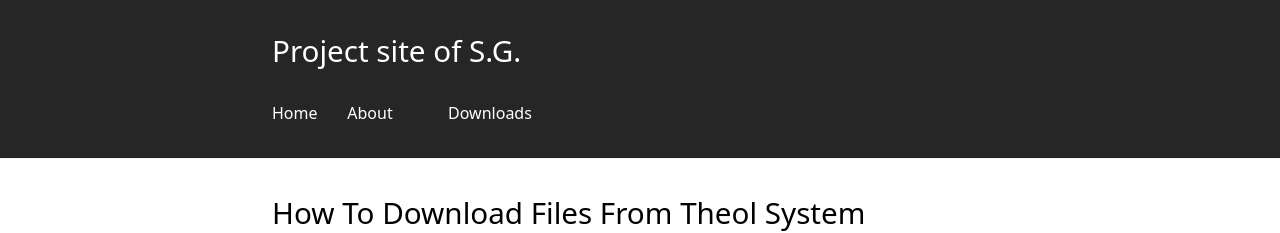
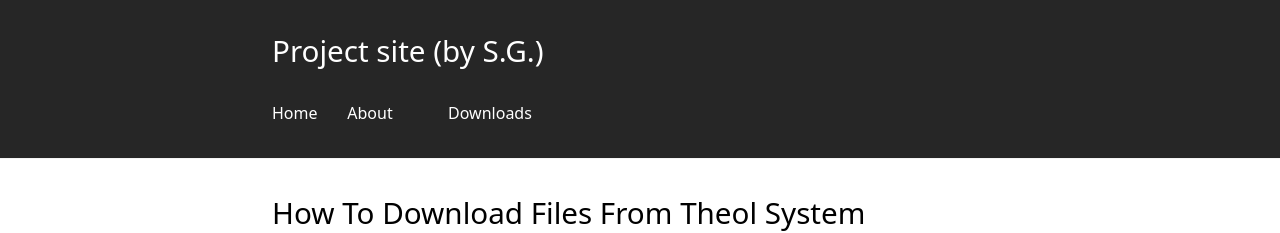
Before and after one commit to sgao24/sgao24.github.io, a Jekyll site: the page built from index.html, in a window 1280 px wide and 900 px high. Shown: the top 233 px of the window. Built offline with Jekyll 4.4.1, drawn with Linux system fonts in a browser that asks for light colours; the list of posts is cut into pages by our own code.

```diff
--- a/_config.yml
+++ b/_config.yml
@@ -1,4 +1,4 @@
-title: "Project site of S.G."
+title: "Project site (by S.G.)"
 author: "sgao24"
 description: ""
 twitter_username: SihaoG
```
